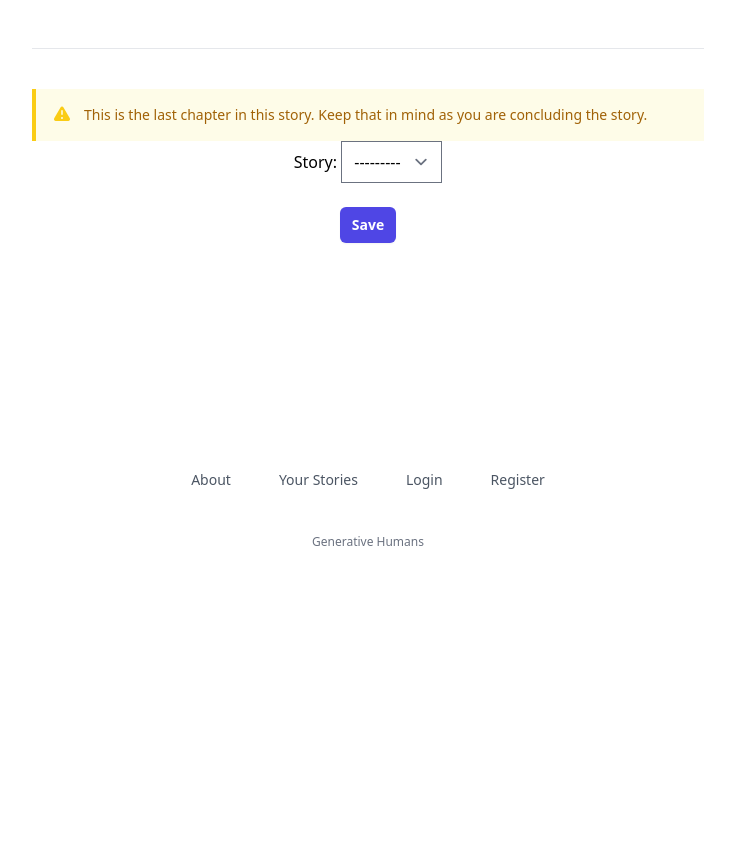
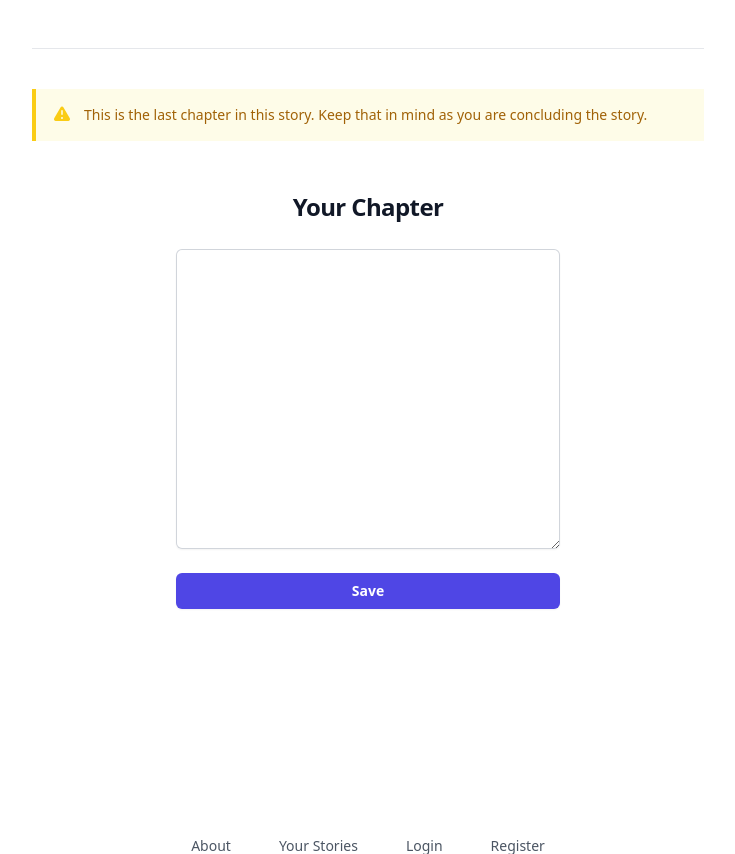
Before and after one commit to taylanpince/generative-humans, a Django app: template game/templates/story_write.html in a window 1280 px wide. Shown: the part 384-1238 px from the top of the page, without its empty margins (272-1007 px from the left). Before the commit the page ends 930 px from the top, so only its background shows below. Run offline with Django 5.2, Linux system fonts and the light colour scheme; the template is opened without the code that fills it: values that come from a table or form of the project are taken from there, others are empty; some web fonts are replaced.

Commit message:
Add styling for chapter form

```diff
--- a/game/static/src/output.css
+++ b/game/static/src/output.css
@@ -1438,6 +1438,10 @@ select {
   margin-top: 1.5rem;
 }
 
+.mt-8 {
+  margin-top: 2rem;
+}
+
 .block {
   display: block;
 }
--- a/game/templates/story_write.html
+++ b/game/templates/story_write.html
@@ -49,13 +49,21 @@
         </div>
         {% endif %}
 
-        <form method="post">
+        <div class="sm:mx-auto sm:w-full sm:max-w-sm">
+          <h2 class="mt-12 text-center text-2xl font-bold leading-9 tracking-tight text-gray-900">Your Chapter</h2>
+        </div>
+        <div class="mt-4 sm:mx-auto sm:w-full sm:max-w-sm">
+          <form class="space-y-6" method="POST">
             {% csrf_token %}
-            {{ form.as_p }}
-            <div class="mt-6">
-                <button type="submit" class="inline-flex items-center rounded-md bg-indigo-600 px-3 py-2 text-sm font-semibold text-white shadow-sm hover:bg-indigo-500 focus-visible:outline focus-visible:outline-2 focus-visible:outline-offset-2 focus-visible:outline-indigo-600">Save</button>
+            <div>
+              <textarea rows="12" name="body" id="body" required class="block w-full rounded-md border-0 py-1.5 text-gray-900 shadow-sm ring-1 ring-inset ring-gray-300 placeholder:text-gray-400 focus:ring-2 focus:ring-inset focus:ring-indigo-600 sm:text-sm sm:leading-6"></textarea>
             </div>
-        </form>
+
+            <div>
+              <button type="submit" class="flex w-full justify-center rounded-md bg-indigo-600 px-3 py-1.5 text-sm font-semibold leading-6 text-white shadow-sm hover:bg-indigo-500 focus-visible:outline focus-visible:outline-2 focus-visible:outline-offset-2 focus-visible:outline-indigo-600">Save</button>
+            </div>
+          </form>
+        </div>
       </div>
     </div>
   </div>
```
